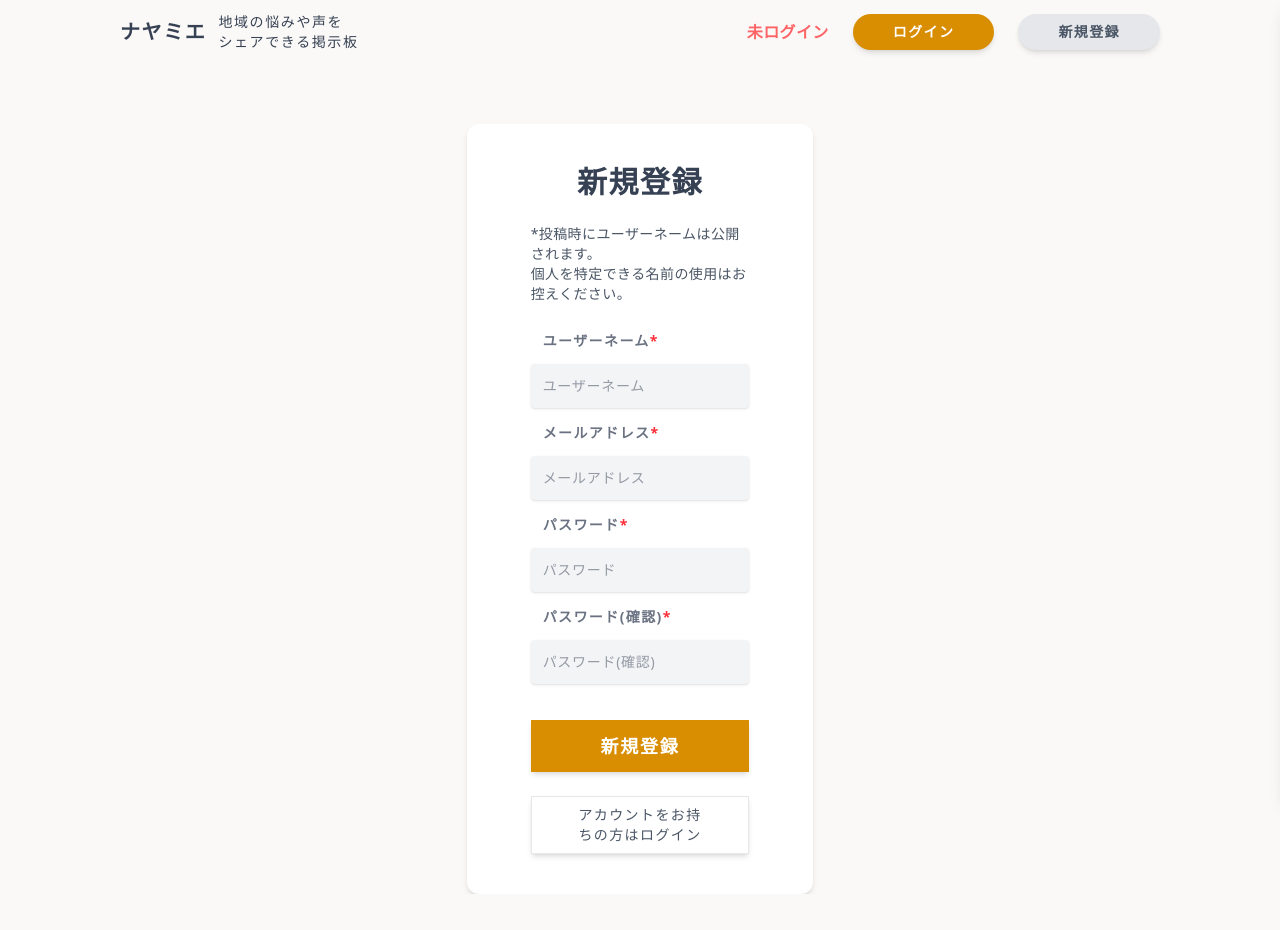
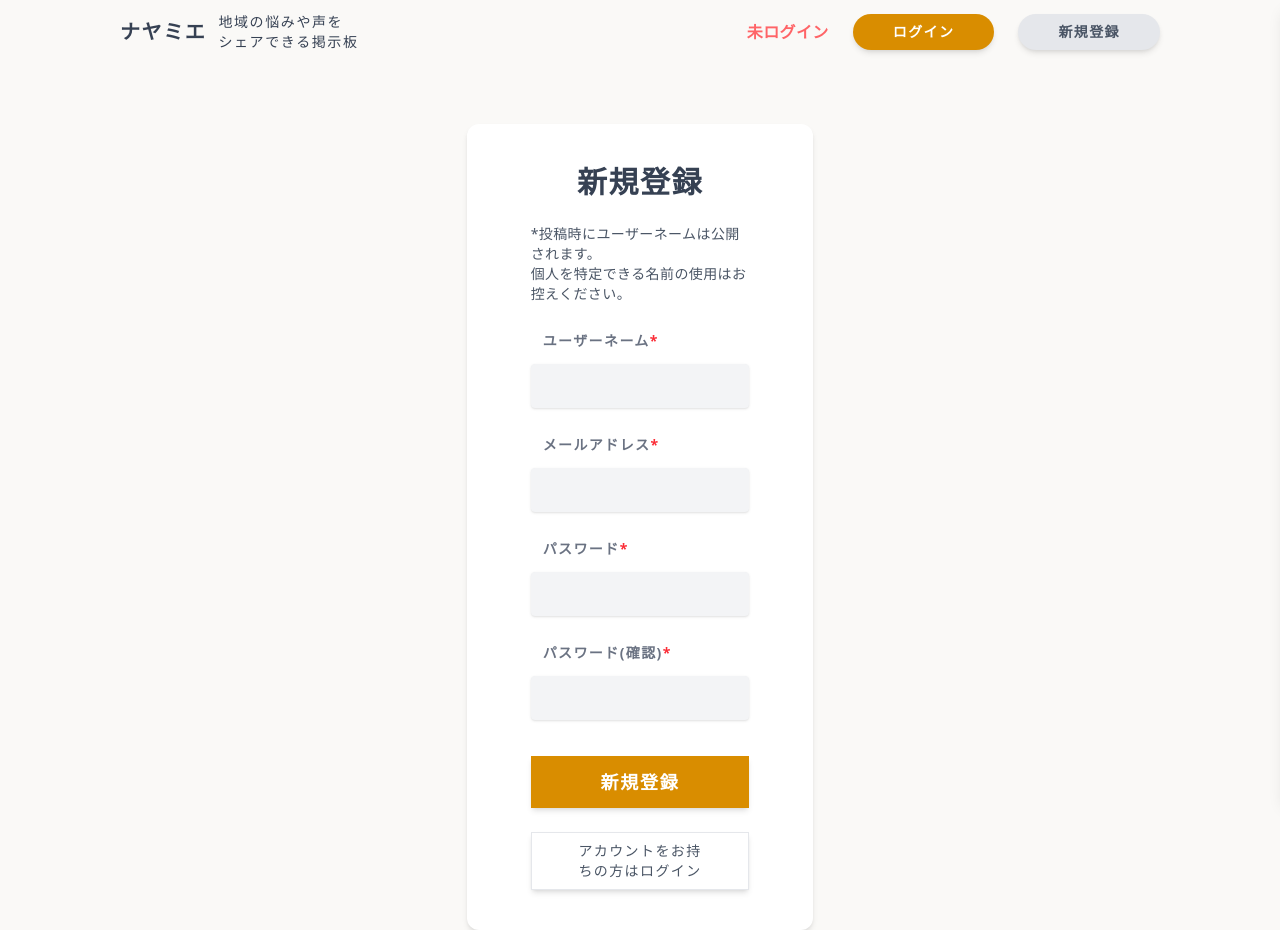
Before and after one commit to pin863/nayamie, a Next.js app: page /signup in a window 1280 px wide. Before the commit the page ends 894 px from the top, so only its background shows below. Built offline with nearby package versions, Linux system fonts and the light colour scheme; no server answers.

Commit message:
サインアップ機能

```diff
--- a/app/components/Login.tsx
+++ b/app/components/Login.tsx
@@ -8,7 +8,6 @@ import { useRouter } from "next/navigation";
 import { useForm, SubmitHandler } from "react-hook-form";
 import { zodResolver } from "@hookform/resolvers/zod";
 import * as z from "zod";
-// import type { Database } from "@/types/database.types";
 type Schema = z.infer<typeof schema>;
 
 // 入力データの検証ルールを定義
@@ -19,7 +18,6 @@ const schema = z.object({
 
 export default function Page() {
   const router = useRouter();
-  // const supabase = createClient<Database>();
   const [message, setMessage] = useState("");
 
   const {
--- /dev/null
+++ b/app/components/Signup.tsx
@@ -0,0 +1,165 @@
+"use client";
+
+import Link from "next/link";
+import FormInput from "@/app/components/FormInput";
+import Button from "@/app/components/Button";
+import { useState } from "react";
+import { supabase } from "@/app/utils/supabaseClient";
+import { useRouter } from "next/navigation";
+import { useForm, SubmitHandler } from "react-hook-form";
+import { zodResolver } from "@hookform/resolvers/zod";
+import * as z from "zod";
+
+const schema = z
+  .object({
+    name: z.string().min(2, { message: "2文字以上入力する必要があります。" }),
+    email: z
+      .string()
+      .email({ message: "メールアドレスの形式ではありません。" }),
+    password: z
+      .string()
+      .min(4, { message: "4文字以上入力する必要があります。" }),
+    passwordConfirm: z
+      .string()
+      .min(1, { message: "確認用パスワードを入力してください。" }),
+  })
+  .refine((data) => data.password === data.passwordConfirm, {
+    path: ["passwordConfirm"],
+    message: "パスワードが一致しません。",
+  });
+
+type Schema = z.infer<typeof schema>;
+
+export default function Page() {
+  const router = useRouter();
+  const [message, setMessage] = useState("");
+
+  const {
+    register,
+    handleSubmit,
+    formState: { errors },
+  } = useForm<Schema>({
+    defaultValues: { name: "", email: "", password: "", passwordConfirm: "" },
+    resolver: zodResolver(schema),
+  });
+
+  // 送信
+  const onSubmit: SubmitHandler<Schema> = async (data) => {
+    try {
+      // 1:Authにサインアップ
+      const { data: signupData, error: errorSignup } =
+        await supabase.auth.signUp({
+          email: data.email,
+          password: data.password,
+          options: {
+            emailRedirectTo: `${location.origin}/auth/callback`,
+          },
+        });
+
+      if (errorSignup) {
+        setMessage("エラーが発生しました: " + errorSignup.message);
+        return;
+      }
+
+      // 2:AuthのUUIDを使ってusersテーブルにinsert
+      if (signupData.user) {
+        const { error: insertError } = await supabase.from("users").insert({
+          id: signupData.user.id,
+          name: data.name,
+          email: data.email,
+        });
+
+        if (insertError) {
+          setMessage(
+            "ユーザー作成時にエラーが発生しました: " + insertError.message
+          );
+          return;
+        }
+      }
+
+      // メール確認なし→そのままログインしてトップへ
+      router.push("/");
+
+      // メール確認あり↓
+      // setMessage("登録が完了しました。メールを確認してください。");
+      // router.refresh();
+    } catch (error) {
+      setMessage("エラーが発生しました: " + String(error));
+    }
+  };
+
+  return (
+    <main className="flex justify-center">
+      <div className="px-16 py-10 space-y-6 w-1/3 mt-15 bg-white shadow-md rounded-xl">
+        <h1 className="text-3xl font-bold tracking-wider text-center">
+          新規登録
+        </h1>
+        <p className="text-gray-600 text-sm">
+          *投稿時にユーザーネームは公開されます。
+          <br />
+          個人を特定できる名前の使用はお控えください。
+        </p>
+        <form onSubmit={handleSubmit(onSubmit)}>
+          <div className="text-left">
+            <FormInput
+              {...register("name")}
+              label="ユーザーネーム"
+              type="text"
+            />
+            <p className="text-red-500 text-sm pb-3">{errors.name?.message}</p>
+
+            <FormInput
+              {...register("email")}
+              label="メールアドレス"
+              type="email"
+            />
+            <p className="text-red-500 text-sm pb-3">{errors.email?.message}</p>
+
+            <FormInput
+              {...register("password")}
+              label="パスワード"
+              type="password"
+            />
+            <p className="text-red-500 text-sm pb-3">
+              {errors.password?.message}
+            </p>
+
+            <FormInput
+              {...register("passwordConfirm")}
+              label="パスワード(確認)"
+              type="password"
+            />
+            <p className="text-red-500 text-sm pb-3">
+              {errors.passwordConfirm?.message}
+            </p>
+          </div>
+
+          <div className="text-center my-3">
+            {message && <p className="text-red-500 my-3">{message}</p>}
+            <Button
+              variant="primary"
+              size="md"
+              shape="square"
+              className="w-full"
+              type="submit"
+            >
+              新規登録
+            </Button>
+          </div>
+          <div className="text-center pt-3">
+            <Link href="/login">
+              <Button
+                variant="white"
+                size="sm"
+                shape="square"
+                className="w-full"
+              >
+                <p>アカウントをお持ちの方はログイン</p>
+              </Button>
+            </Link>
+          </div>
+        </form>
+      </div>
+    </main>
+  );
+}
--- a/app/page.tsx
+++ b/app/page.tsx
@@ -1,7 +1,5 @@
 import Searchbar from "@/app/components/Searchbar";
 import PostComponent from "@/app/components/PostComponent";
-import Button from "@/app/components/Button";
-import Link from "next/link";
 import { getRecentPosts } from "@/app/utils/supabaseFunctions";
 import type { Post } from "@/types/type";
 
@@ -12,13 +10,6 @@ export default async function Home() {
   return (
     <main className="py-6">
       <Searchbar />
-      <div className="text-center my-5">
-        <Link href="/posts/create">
-          <Button variant="gray" size="sm">
-            投稿する
-          </Button>
-        </Link>
-      </div>
       <div className="space-y-4 mt-5">
         <h3>最近の投稿</h3>
         <div className="grid grid-cols-3 gap-4 ">
--- a/app/signup/page.tsx
+++ b/app/signup/page.tsx
@@ -1,83 +1,24 @@
-"use client";
+import { createClient } from "@/app/utils/server";
+import { redirect } from "next/navigation";
+import type { Database } from "@/types/database.types";
+import Signup from "@/app/components/Signup";
 
-import Link from "next/link";
-import FormInput from "@/app/components/FormInput";
-import Button from "@/app/components/Button";
-import { useState } from "react";
+export default async function Page() {
+  const supabase = await createClient<Database>();
 
-export default function Page() {
-  //FormInputの要素
-  const inputs = [
-    { key: "username", label: "ユーザーネーム", placeholder: "ユーザーネーム" },
-    { key: "email", label: "メールアドレス", placeholder: "メールアドレス" },
-    { key: "password", label: "パスワード", placeholder: "パスワード" },
-    {
-      key: "passwordConfirm",
-      label: "パスワード(確認)",
-      placeholder: "パスワード(確認)",
-    },
-  ];
-  const [form, setForm] = useState({
-    username: "",
-    email: "",
-    password: "",
-    passwordConfirm: "",
-  });
-  const handleChange = (
-    key: string,
-    e: React.ChangeEvent<HTMLInputElement | HTMLTextAreaElement>
-  ) => {
-    setForm((prev) => ({ ...prev, [key]: e.target.value }));
-  };
+  // セッションの取得
+  const {
+    data: { session },
+  } = await supabase.auth.getSession();
+
+  // 認証している場合、リダイレクト
+  if (session) {
+    redirect("/");
+  }
+
   return (
     <>
-      <main className="flex justify-center">
-        <div className="px-16 py-10 space-y-6 w-1/3 mt-15 bg-white shadow-md rounded-xl">
-          <h1 className="text-3xl font-bold tracking-wider text-center">
-            新規登録
-          </h1>
-          <p className="text-gray-600 text-sm">
-            *投稿時にユーザーネームは公開されます。
-            <br />
-            個人を特定できる名前の使用はお控えください。
-          </p>
-          <div className="text-left">
-            {inputs.map((input) => (
-              <FormInput
-                key={input.label}
-                label={input.label}
-                placeholder={input.placeholder}
-                value={form[input.key as keyof typeof form]}
-                onChange={(e) => handleChange(input.key, e)}
-              />
-            ))}
-          </div>
-
-          <div className="text-center">
-            <Button
-              variant="primary"
-              size="md"
-              shape="square"
-              className="w-full"
-              onClick={() => alert("サインアップ！")}
-            >
-              新規登録
-            </Button>
-          </div>
-          <div className="text-center">
-            <Link href="/login">
-              <Button
-                variant="white"
-                size="sm"
-                shape="square"
-                className="w-full"
-              >
-                <p className="">アカウントをお持ちの方はログイン</p>
-              </Button>{" "}
-            </Link>
-          </div>
-        </div>
-      </main>
+      <Signup />
     </>
   );
 }
```
